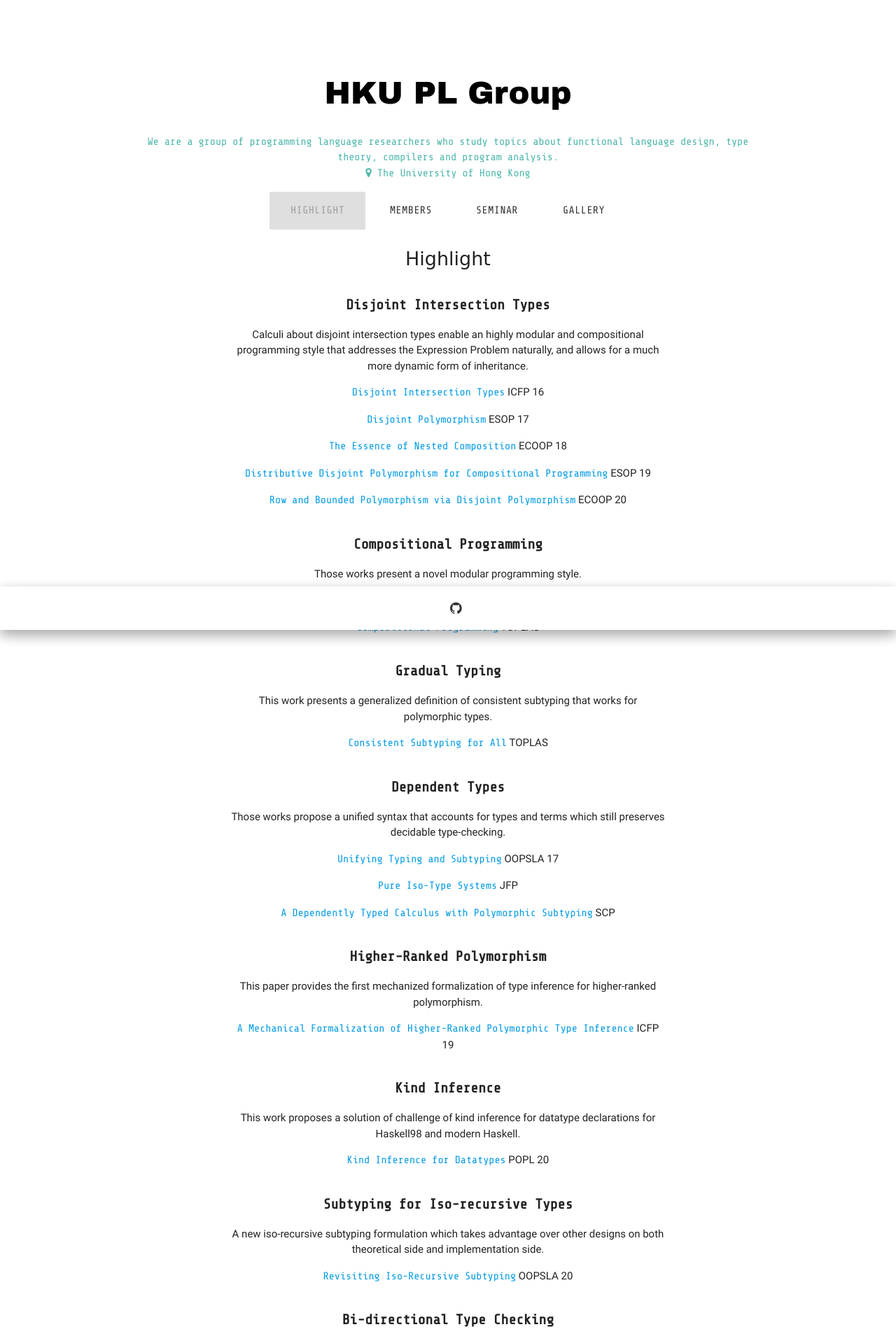
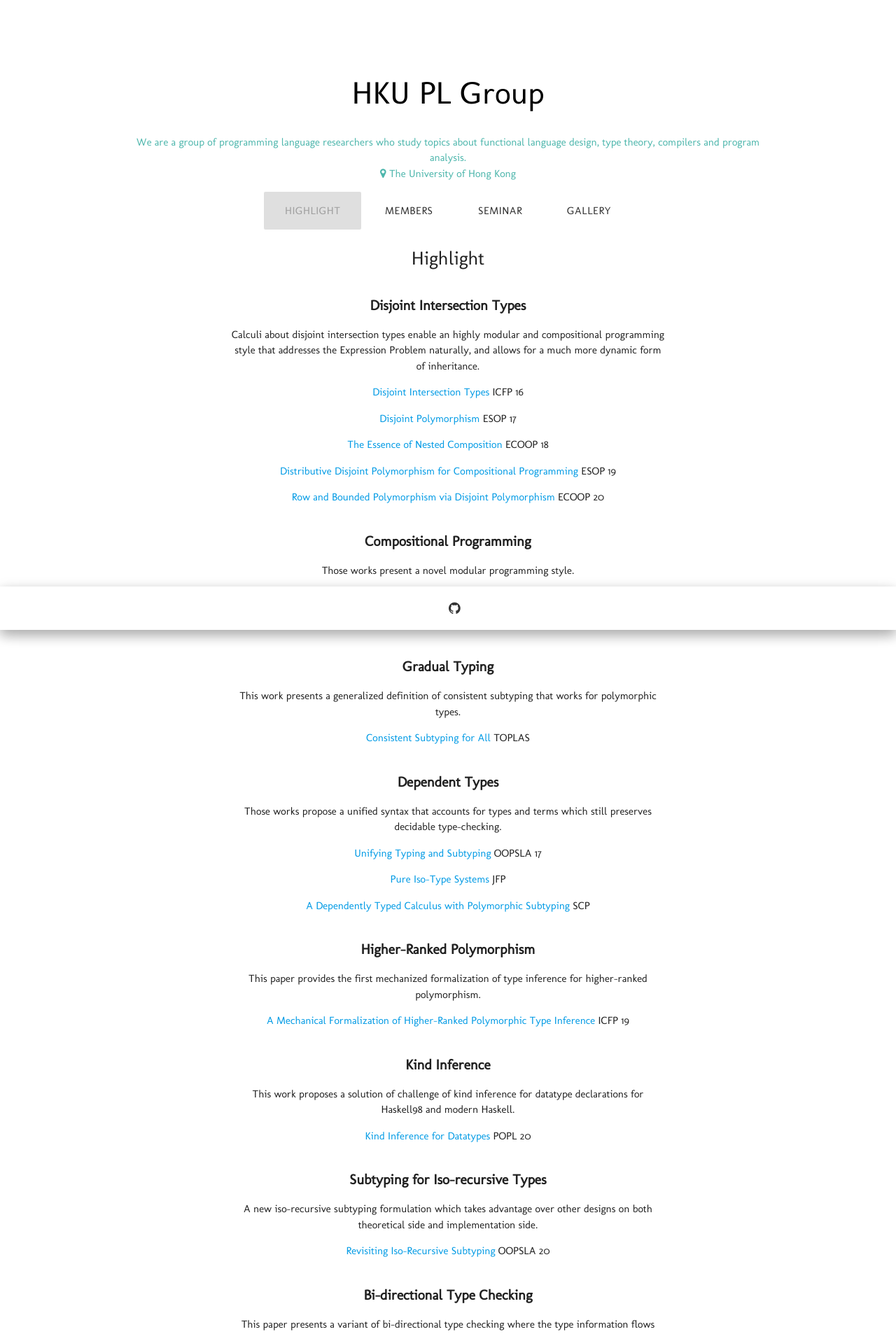
Before and after one commit to hkuplg/hkuplg.github.io, a Jekyll site: the page built from index.html, in a window 1280 px wide. Shown: the top 1906 px of the page at 70% size. Built offline with Jekyll 4.4.1, drawn with Linux system fonts in a browser that asks for light colours; the list of posts is cut into pages by our own code.

Commit message:
let font be consistent

```diff
--- a/styles/main.css
+++ b/styles/main.css
@@ -11,6 +11,22 @@
   font-weight: 400;
   src: local('Material Icons'), local('MaterialIcons-Regular'), url(fonts/icons.ttf) format('truetype');
 }
+
+@font-face {
+    font-family: 'Molengo';
+    font-style: normal;
+    font-weight: 400;
+    src: url(fonts/molengoe.woff2) format('woff2');
+    unicode-range: U+0100-024F, U+0259, U+1E00-1EFF, U+2020, U+20A0-20AB, U+20AD-20CF, U+2113, U+2C60-2C7F, U+A720-A7FF;
+  }
+  /* latin */
+  @font-face {
+    font-family: 'Molengo';
+    font-style: normal;
+    font-weight: 400;
+    src: url(fonts/molengo.woff2) format('woff2');
+    unicode-range: U+0000-00FF, U+0131, U+0152-0153, U+02BB-02BC, U+02C6, U+02DA, U+02DC, U+2000-206F, U+2074, U+20AC, U+2122, U+2191, U+2193, U+2212, U+2215, U+FEFF, U+FFFD;
+  }
 
 .material-icons {
   font-family: 'Material Icons';
@@ -109,8 +125,13 @@
   src: local('Libre Franklin Bold'), local('LibreFranklin-Bold'), url(fonts/lfl.ttf) format('truetype');
 }
 a{
-    font-family: 'Share Tech Mono', monospace;
+    font-family: "Molengo", 'Share Tech Mono', monospace;
 }
+
+p{
+    font-family: "Molengo", sans-serif;
+}
+
 .my-link{
     font-size: 18px !important;
 }
@@ -131,7 +152,7 @@
 }
 .my-name{
     /* font-family: 'Vast Shadow', cursive; */
-    font-family: "Arial Black", Gadget, sans-serif;
+    font-family: "Molengo", "Arial Black", Gadget, sans-serif;
     font-size: 45px;
     color: black;
 }
@@ -148,7 +169,7 @@
 }
 
 .my-heading{
-    font-family: 'Vast Shadow', cursive;
+    font-family: "Molengo", 'Vast Shadow', cursive;
     font-size: 37px;
     margin-top: 70px;
 }
@@ -156,17 +177,17 @@
     font-size: 33px;
 }
 .my-mini-heading{
-    font-family: "Comic Sans MS", cursive, sans-serif;
+    font-family: "Molengo", "Comic Sans MS", cursive, sans-serif;
     font-weight: normal;
     font-size: 27px;
 }
 .my-mini-heading-sub{
-    font-family: 'Share Tech Mono', monospace;
+    font-family: "Molengo", 'Share Tech Mono', monospace;
     font-weight: bold;
     font-size: 20px;
 }
 .my-description{
-    font-family: 'Share Tech Mono', monospace;
+    font-family: "Molengo", 'Share Tech Mono', monospace;
     font-size: 15px;
     color: #4db6ac;
     /* margin-top: 50px; */
@@ -175,7 +196,7 @@
     position:fixed;
     bottom:0;
     display:block;
-    font-family: 'Share Tech Mono', monospace;
+    font-family: "Molengo", 'Share Tech Mono', monospace;
     text-align: center;
     margin-bottom: 0px;
     font-size: 13px;
@@ -200,12 +221,12 @@
     color: #38c1c1;
 }
 .my-text-body{
-    font-family: 'Playfair Display', serif;
+    font-family: "Molengo", 'Playfair Display', serif;
     font-size: 16px;
     margin-top: 20px;
 }
 .my-text-body h1,h2,h3,h4,h5,h6 {
-    font-family: 'Libre Franklin', sans-serif;
+    font-family: "Molengo", 'Libre Franklin', sans-serif;
 
     font-weight: bold;
     margin-bottom: 20px;
@@ -230,7 +251,7 @@
 }
 .my-text-author{
     font-size: 17px;
-     font-family: 'Playfair Display', serif;
+     font-family: "Molengo", 'Playfair Display', serif;
     margin: 30px 0 25px;
 }
 .my-text-body a{
@@ -257,16 +278,16 @@
     color: #ea8462;
 }
 .my-item{
-     font-family: 'Playfair Display', serif;
+     font-family: "Molengo", 'Playfair Display', serif;
     font-size: 16px;
     margin-bottom: 40px;
 }
 .my-item-sub{
-    font-family: 'Share Tech Mono', monospace;
+    font-family: "Molengo", 'Share Tech Mono', monospace;
     font-size: 13px;
 }
 .my-tag{
-    font-family: 'Share Tech Mono', monospace;
+    font-family: "Molengo", 'Share Tech Mono', monospace;
     font-size: 14.5px;
     color: #4db6ac;
 }
```
Also changed, not shown: styles/fonts/molengo.woff2 (added), styles/fonts/molengoe.woff2 (added).
